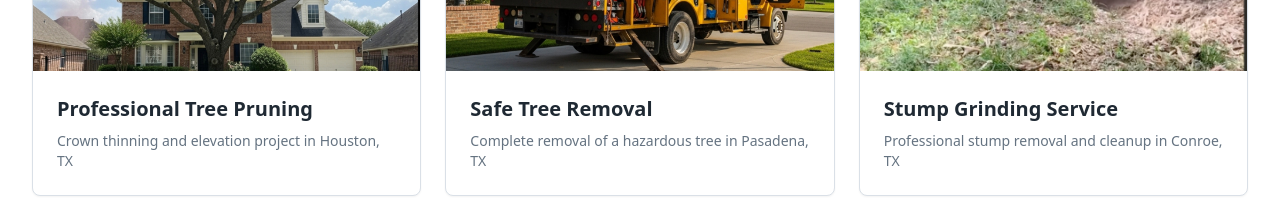
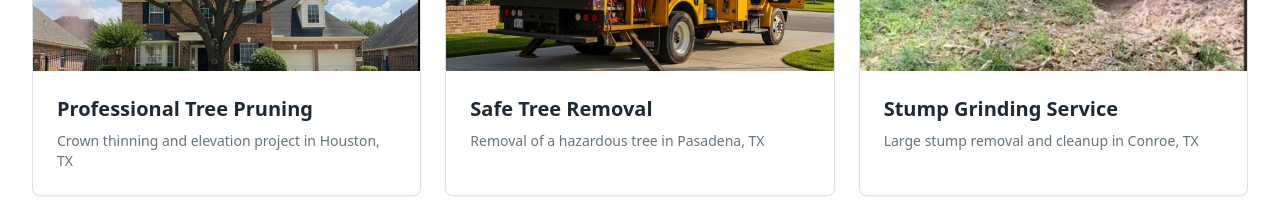
Before and after one commit to wing9900/tree-service-website, a React (Vite) app: page / in a window 1280 px wide. Shown: the part 5260-5478 px from the top of the page. Built offline with nearby package versions, Linux system fonts and the light colour scheme.

Commit message:
Code edited in Lovable Code Editor
Edited UI in Lovable

```diff
--- a/src/components/sections/GalleryPreview.tsx
+++ b/src/components/sections/GalleryPreview.tsx
@@ -20,13 +20,13 @@ const GalleryPreview = () => {
       title: "Safe Tree Removal",
       category: "Tree Removal",
       image: "/lovable-uploads/5cc39ea9-d1d2-4f97-a49f-a63c91e470f0.png",
-      description: "Complete removal of a hazardous tree in Pasadena, TX"
+      description: "Removal of a hazardous tree in Pasadena, TX"
     },
     {
       title: "Stump Grinding Service",
       category: "Stump Grinding",
       image: "/lovable-uploads/83e4a60f-a3ad-4031-b013-6de73703af69.png",
-      description: "Professional stump removal and cleanup in Conroe, TX"
+      description: "Large stump removal and cleanup in Conroe, TX"
     },
     {
       title: "Emergency Storm Response",
```
